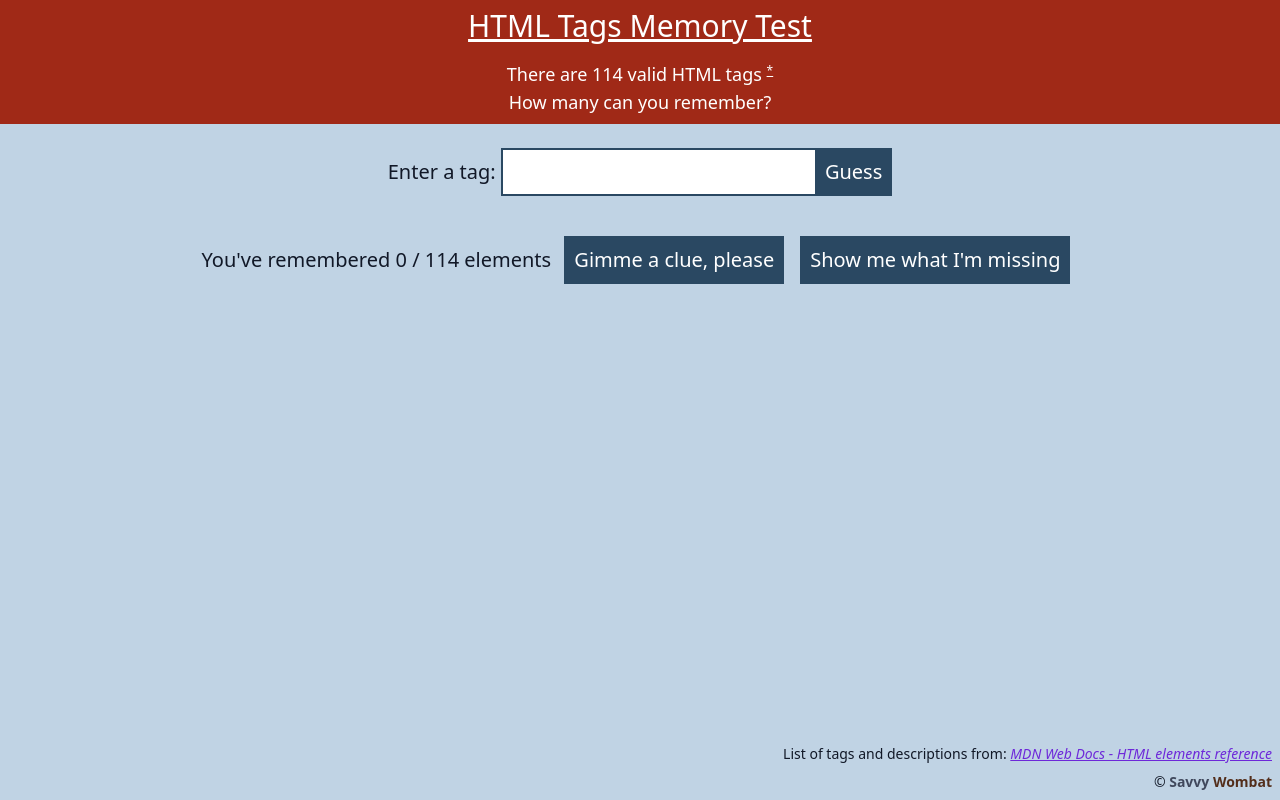
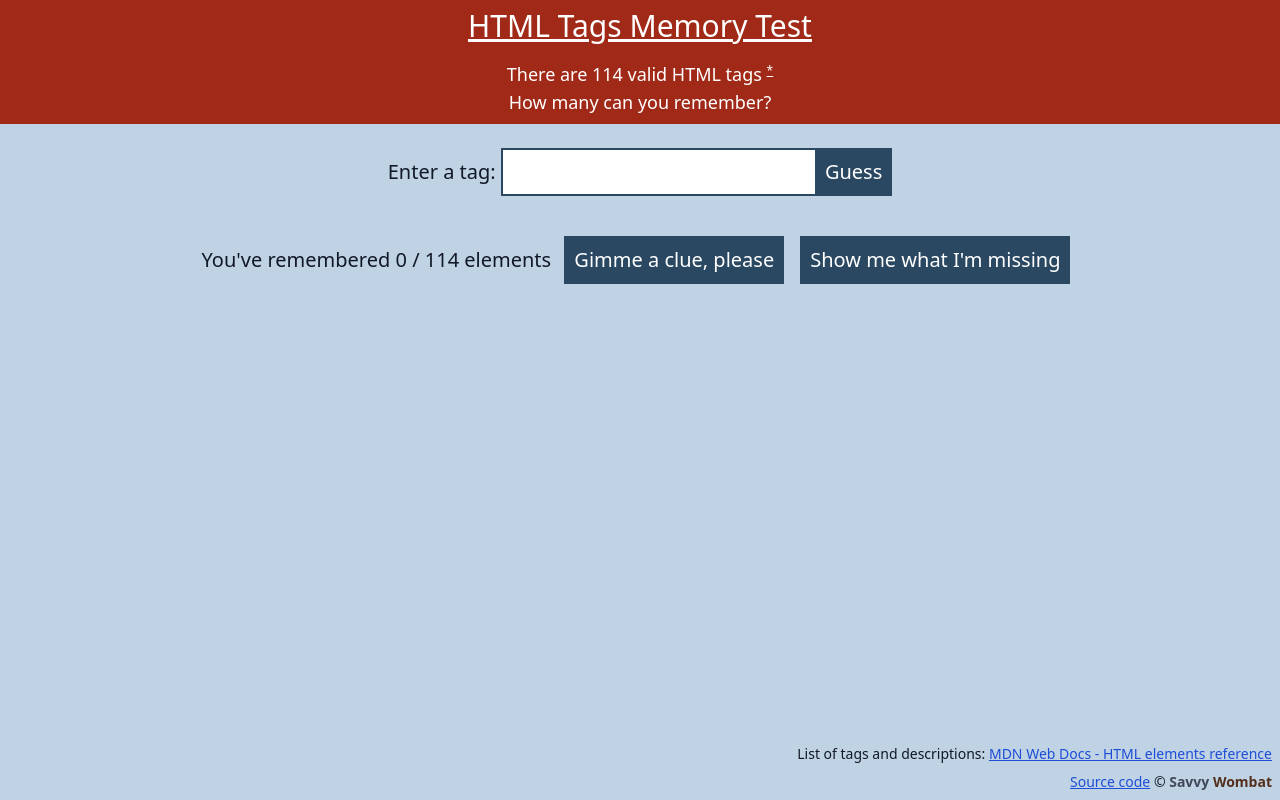
Before and after one commit to SavvyWombat/html-memory-test, a Vue app: page / in a window 1280 px wide. Built offline with nearby package versions, Linux system fonts and the light colour scheme.

Commit message:
add link to source on GitHub

```diff
--- a/src/App.vue
+++ b/src/App.vue
@@ -87,16 +87,17 @@
 
     <footer class="p-2 md:text-right text-sm">
         <p id="source">
-            List of tags and descriptions from: <cite class="whitespace-nowrap"><a
-                class="text-purple-700 underline hover:text-blue-700"
+            List of tags and descriptions: <cite class="whitespace-nowrap not-italic"><a
+                class="text-blue-700 underline hover:text-purple-700"
                 href="https://developer.mozilla.org/en-US/docs/Web/HTML/Element">MDN Web Docs - HTML
             elements reference</a></cite>
         </p>
 
         <p class="mt-2">
-            <span class="whitespace-nowrap">&copy;
-            <a href="https://savvywombat.com.au" class="hover:underline"><span class="font-bold text-savvy-gray-500">Savvy </span>
-                <span class="font-bold text-savvy-brown-500">Wombat</span></a></span>
+            <a href="https://github.com/SavvyWombat/html-memory-test" class="text-blue-700 underline hover:text-purple-700">Source code</a> <span class="whitespace-nowrap">&copy;
+                <a href="https://savvywombat.com.au" class="hover:underline">
+                    <span class="font-bold text-savvy-gray-500">Savvy</span> <span class="font-bold text-savvy-brown-500">Wombat</span></a>
+            </span>
         </p>
     </footer>
 </template>
```
